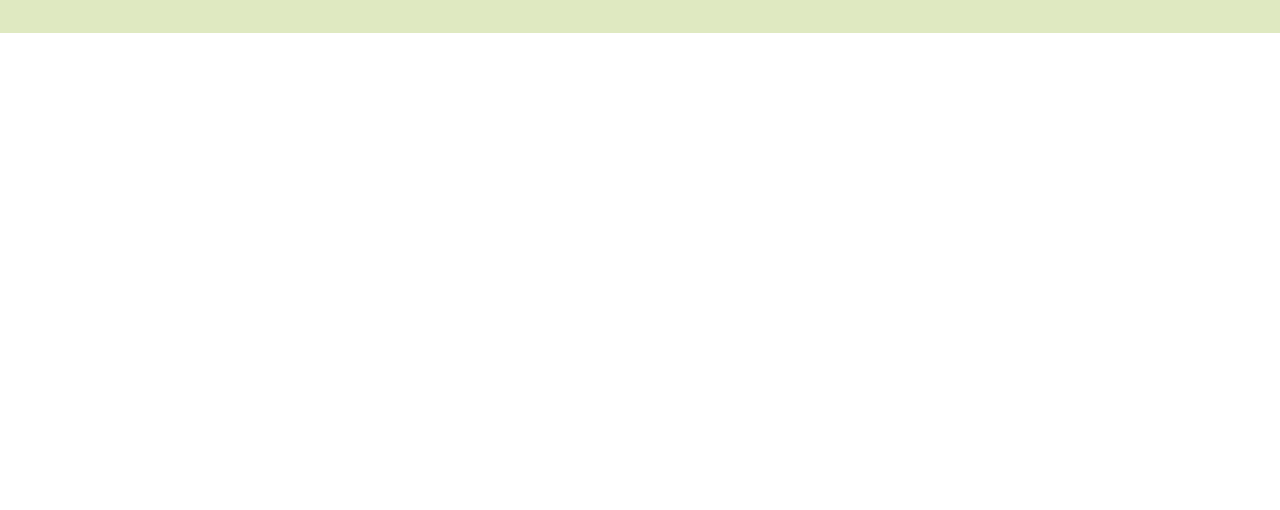
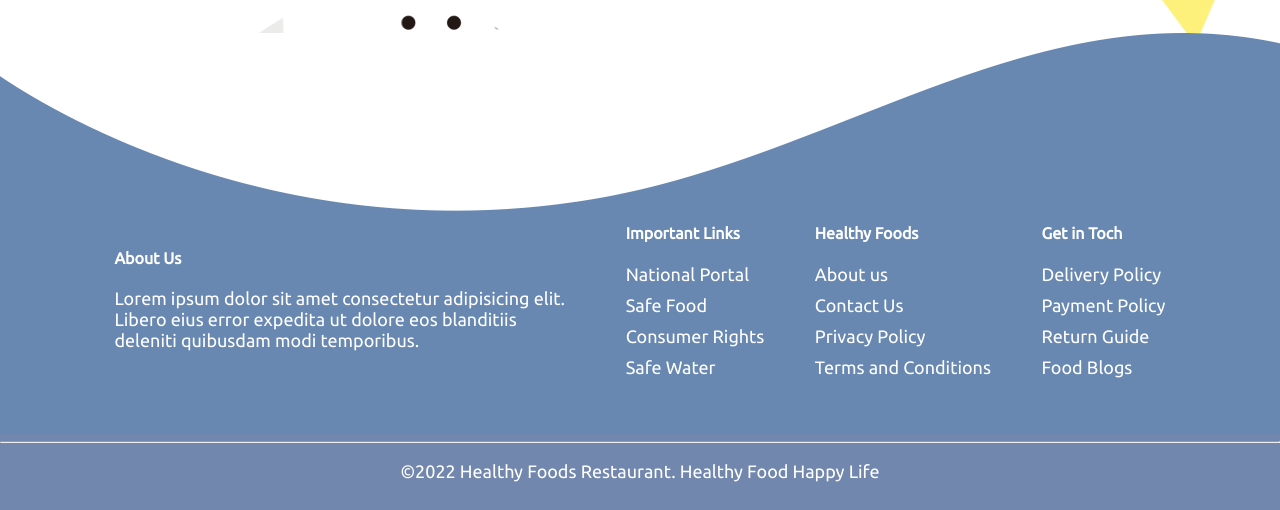
Before and after one commit to saadhossain/healthy-food, a plain HTML site: page index.html in a window 1280 px wide. Shown: the part 3963-4473 px from the top of the page. Before the commit the page ends 3996 px from the top, so only its background shows below. Drawn offline with Linux system fonts and the light colour scheme.

Commit message:
Footer Section added

```diff
--- a/index.html
+++ b/index.html
@@ -108,5 +108,42 @@
             <button class="action-btn">Message Us</button>
         </div>
     </section>
+    <footer>
+        <div class="footer-content">
+            <div class="footer-widget about">
+                <h4>About Us</h4>
+                <p>Lorem ipsum dolor sit amet consectetur adipisicing elit. Libero eius error expedita ut dolore eos blanditiis deleniti quibusdam modi temporibus.</p>
+            </div>
+            <div class="footer-widget">
+                <h4>Important Links</h4>
+                <ul>
+                    <li><a href="#">National Portal</a></li>
+                    <li><a href="#">Safe Food</a></li>
+                    <li><a href="#">Consumer Rights</a></li>
+                    <li><a href="#">Safe Water</a></li>
+                </ul>
+            </div>
+            <div class="footer-widget">
+                <h4>Healthy Foods</h4>
+                <ul>
+                    <li><a href="#">About us</a></li>
+                    <li><a href="#">Contact Us</a></li>
+                    <li><a href="#">Privacy Policy</a></li>
+                    <li><a href="#">Terms and Conditions</a></li>
+                </ul>
+            </div>
+            <div class="footer-widget">
+                <h4>Get in Toch</h4>
+                <ul>
+                    <li><a href="#">Delivery Policy</a></li>
+                    <li><a href="#">Payment Policy</a></li>
+                    <li><a href="#">Return Guide</a></li>
+                    <li><a href="#">Food Blogs</a></li>
+                </ul>
+            </div>
+        </div>
+        <hr>
+        <p>&copy;2022 Healthy Foods Restaurant. Healthy Food Happy Life</p>
+    </footer>
 </body>
 </html>
--- a/style.css
+++ b/style.css
@@ -130,8 +130,10 @@ p{
 }
 .get-in-touch{
     height: 500px;
-    background-color:#dfe9c1;
-    background-image: none;
+    background-color:#fff;
+    background-image: url(images/get-in-touch-bg.png);
+    background-repeat: no-repeat;
+    background-size: cover;
 }
 .get-in-touch button{
     display: block;
@@ -142,3 +144,41 @@ p{
     font-size: 30px;
     margin-right: 30px;
 }
+footer{
+    text-align: center;
+    background-color: #7287ae;
+    color:#fff;
+    padding-bottom:10px;
+}
+.footer-content{
+    display: flex;
+    justify-content: space-evenly;
+    align-items: center;
+    height: 400px;
+    background-image: url(images/footer-background.png);
+    background-repeat: no-repeat;
+    background-color: #fff;
+    padding:0% 5%;
+    color:#fff;
+
+}
+.footer-widget{
+    text-align: left;
+    padding-bottom:20px;
+    margin-top:150px;
+}
+.about{
+    width: 40%;
+}
+.footer-widget ul{
+    list-style:none;
+    padding-inline-start: 0px;
+}
+.footer-widget li{
+    margin-top:10px;
+}
+.footer-widget a{
+    text-decoration: none;
+    color:#fff;
+    font-size: 18px;
+}
```
Also changed, not shown: images/get-in-touch-bg.png (added).
